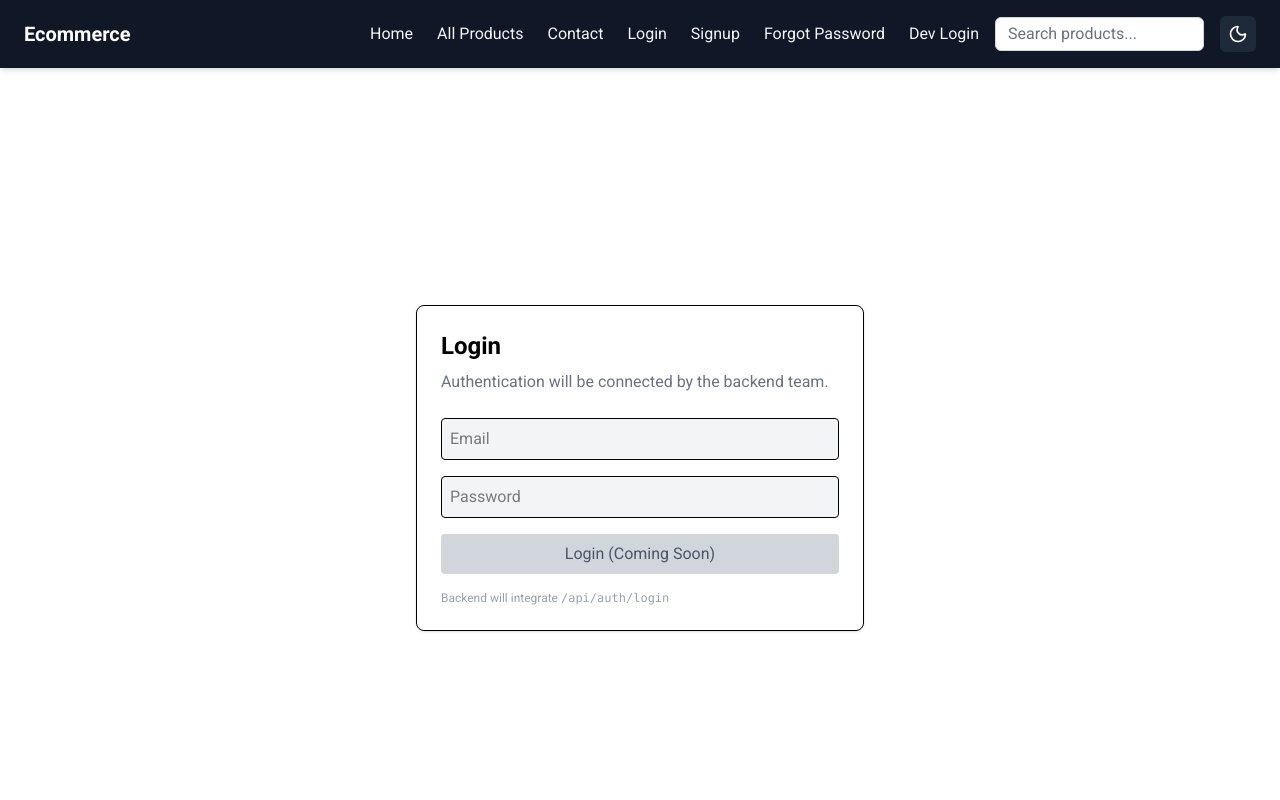
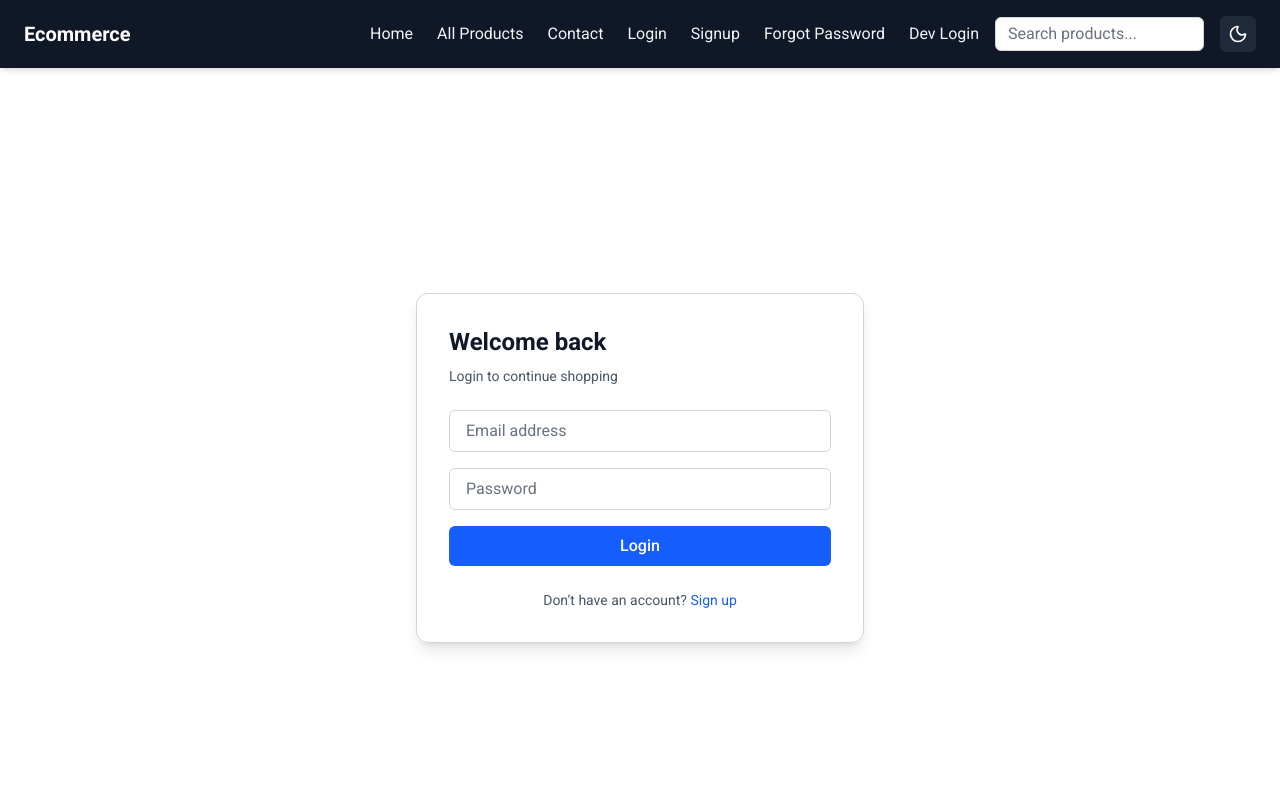
Before and after one commit to Gentlestan/eccom-site, a Next.js app: page /login in a window 1280 px wide. Shown: the top 800 px of the page. Built offline with nearby package versions, Linux system fonts and the light colour scheme.

Commit message:
updated color.ts

```diff
--- a/pages/login.tsx
+++ b/pages/login.tsx
@@ -1,56 +1,113 @@
 "use client";
 
-import { useEffect } from "react";
+import { useTheme } from "next-themes";
+import { useEffect, useState } from "react";
+import Link from "next/link";
 import { useRouter } from "next/router";
+import { colors, ThemeKey } from "@/theme";
 import { useAuthStore } from "@/components/store/authstore";
 
 export default function LoginPage() {
+  const { resolvedTheme } = useTheme();
   const router = useRouter();
   const { isAuthenticated } = useAuthStore();
 
-  // Redirect if already logged in
+  const [mounted, setMounted] = useState(false);
+  const [form, setForm] = useState({
+    email: "",
+    password: "",
+  });
+
+  useEffect(() => setMounted(true), []);
   useEffect(() => {
     if (isAuthenticated) {
       router.replace("/");
     }
   }, [isAuthenticated, router]);
 
+  if (!mounted) return null;
+
+  const themeKey: ThemeKey = resolvedTheme === "dark" ? "dark" : "light";
+  const themeColors = colors.hero[themeKey]; // SAME as signup
+
+  const handleChange = (e: React.ChangeEvent<HTMLInputElement>) => {
+    setForm({ ...form, [e.target.name]: e.target.value });
+  };
+
+  const handleSubmit = (e: React.FormEvent) => {
+    e.preventDefault();
+    console.log("Login payload:", form);
+    // backend will plug in here later
+  };
+
   return (
-    <div className="min-h-screen flex items-center justify-center px-4">
-      <div className="w-full max-w-md border rounded-lg p-6 shadow-sm">
-        <h1 className="text-2xl font-semibold mb-2">Login</h1>
-
-        <p className="text-gray-500 mb-6">
-          Authentication will be connected by the backend team.
+    <section
+      className={`min-h-screen flex items-center justify-center px-6 ${themeColors.bg} ${themeColors.text}`}
+    >
+      <div className="w-full max-w-md rounded-xl shadow-lg p-6 md:p-8 border border-gray-300 dark:border-gray-700">
+        <h1 className="text-2xl font-semibold mb-2">Welcome back</h1>
+        <p className="text-sm text-gray-600 dark:text-gray-400 mb-6">
+          Login to continue shopping
         </p>
 
-        {/* Placeholder form */}
-        <form className="flex flex-col gap-4">
+        <form onSubmit={handleSubmit} className="space-y-4">
+          {/* Email */}
           <input
-            disabled
-            placeholder="Email"
-            className="p-2 border rounded bg-gray-100 cursor-not-allowed"
-          />
-          <input
-            disabled
-            placeholder="Password"
-            type="password"
-            className="p-2 border rounded bg-gray-100 cursor-not-allowed"
+            type="email"
+            name="email"
+            placeholder="Email address"
+            required
+            value={form.email}
+            onChange={handleChange}
+            className="
+              w-full px-4 py-2 rounded-md
+              border border-gray-300 dark:border-gray-700
+              bg-white dark:bg-gray-800
+              text-gray-900 dark:text-gray-100
+              placeholder-gray-500 dark:placeholder-gray-400
+              focus:outline-none focus:ring-2 focus:ring-blue-500
+            "
           />
 
+          {/* Password */}
+          <input
+            type="password"
+            name="password"
+            placeholder="Password"
+            required
+            value={form.password}
+            onChange={handleChange}
+            className="
+              w-full px-4 py-2 rounded-md
+              border border-gray-300 dark:border-gray-700
+              bg-white dark:bg-gray-800
+              text-gray-900 dark:text-gray-100
+              placeholder-gray-500 dark:placeholder-gray-400
+              focus:outline-none focus:ring-2 focus:ring-blue-500
+            "
+          />
+
+          {/* Submit */}
           <button
-            disabled
-            className="w-full py-2 rounded bg-gray-300 text-gray-600 cursor-not-allowed"
+            type="submit"
+            className="
+              w-full py-2 rounded-md font-medium
+              bg-blue-600 text-white hover:bg-blue-700
+              transition
+            "
           >
-            Login (Coming Soon)
+            Login
           </button>
         </form>
 
-        {/* Dev note */}
-        <p className="text-xs text-gray-400 mt-4">
-          Backend will integrate <code>/api/auth/login</code>
+        {/* Footer Links */}
+        <p className="text-sm mt-6 text-center text-gray-600 dark:text-gray-400">
+          Don’t have an account?{" "}
+          <Link href="/signup" className="text-blue-600 hover:underline">
+            Sign up
+          </Link>
         </p>
       </div>
-    </div>
+    </section>
   );
 }
--- a/theme/colors.ts
+++ b/theme/colors.ts
@@ -14,6 +14,7 @@
       icon: "text-white hover:text-gray-700",
       shadow: "shadow-md",
       border: "border border-gray-300",
+      inputBg: "bg-gray-800 text-white",
 
     },
     dark: {
@@ -23,6 +24,7 @@
       icon: "text-gray-900 hover:text-gray-300",
       shadow: "shadow-md",
       border: "border border-gray-700",
+      inputBg: "bg-white text-gray-900",
     },
   },
 
```
